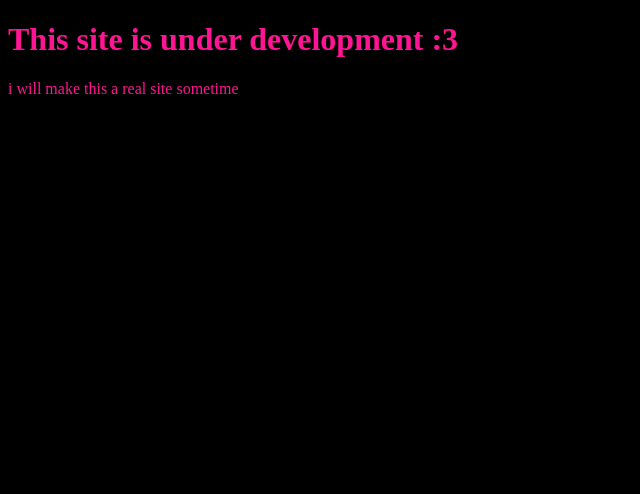
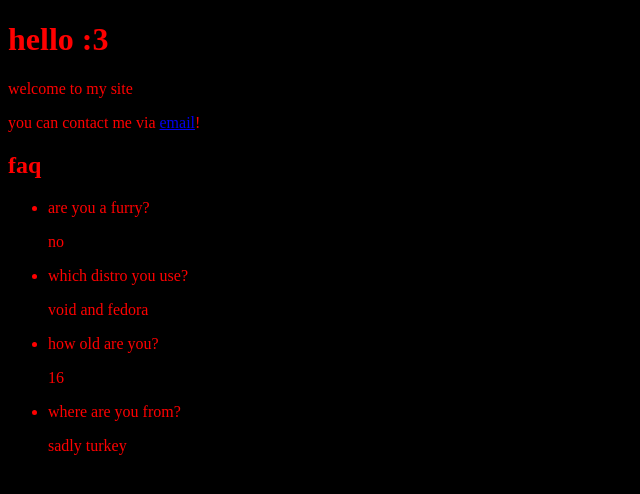
Before and after one commit to foxxytux/foxxytux.github.io, a plain HTML site: page index.html in a window 1280 px wide. Shown: the whole page, without its empty margins (0-640 px from the left). Drawn offline with Linux system fonts and the light colour scheme.

Commit message:
Update index.html

```diff
--- a/index.html
+++ b/index.html
@@ -1,12 +1,24 @@
 <!DOCTYPE html>
 <style>
   body {
-    color: deeppink;
+    color: red;
     background-color: black;
   }
 </style>
-<title>Site of FoxxyTux</title>
+<title>site of foxxy</title>
 <body>
-  <h1>This site is under development :3</h1>
-  <p>i will make this a real site sometime</p>
+  <h1>hello :3</h1>
+  <p>welcome to my site</p>
+  <p>you can contact me via <a href="mailto:foxxytux420@gmail.com">email</a>!</p>
+  <h2>faq</h2>
+  <ul>
+    <li>are you a furry?</li>
+    <p>no</p>
+    <li>which distro you use?</li>
+    <p>void and fedora</p>
+    <li>how old are you?</li>
+    <p>16</p>
+    <li>where are you from?</li>
+    <p>sadly turkey</p>
+  </ul>
 </body>
```
